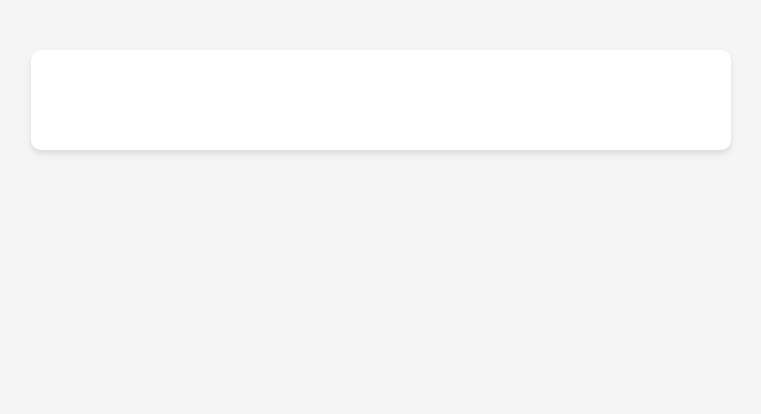
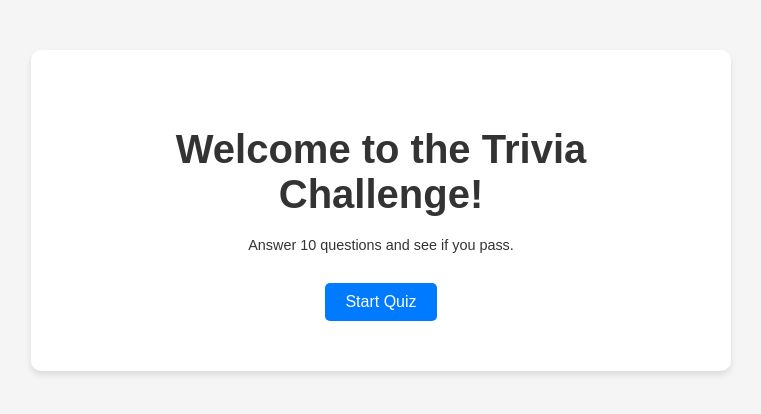
Before and after one commit to MudehDieudonne/quiz-app01, a React (Vite) app: page / in a window 1280 px wide. Shown: the top 414 px of the page, without its empty margins (259-1020 px from the left). Built offline with nearby package versions, Linux system fonts and the light colour scheme.

Commit message:
adding of home page and api service

```diff
--- a/src/index.css
+++ b/src/index.css
@@ -38,12 +38,12 @@ button:hover {
 }
 
 .home-page p {
-  font-size: 1.2rem;
+  font-size: 0.9rem;
   margin-bottom: 30px;
 }
 
 .home-page button {
-  font-size: 1.2rem;
+  font-size: 1rem;
 }
 
 /* Quiz Page */
@@ -78,12 +78,12 @@ button:hover {
 }
 
 /* Timer */
-.timer {
+/* .timer {
   font-size: 1.5rem;
   margin: 20px 0;
   font-weight: bold;
   color: #e63946;
-}
+} */
 
 /* Results Page */
 .results-page {
--- a/src/pages/Home.jsx
+++ b/src/pages/Home.jsx
@@ -5,11 +5,23 @@ import { fetchQuestions } from '../service/api'
 import { Loader } from '../components/Loader'
 
 const Home = () => {
+    const { setQuestions } = useContext(QuizContext)
+    const navigate = useNavigate()
+    const [loading, setLoading] = useState(false)
 
+    const startQuiz = async () => {
+        setLoading(true)
+        const questions = await fetchQuestions()
+        setQuestions(questions)
+        setLoading(false)
+        navigate('/quiz/1')
+    }
 
     return (
         <div className="home-page">
-
+            <h1>Welcome to the Trivia Challenge!</h1>
+            <p>Answer 10 questions and see if you pass.</p>
+            {loading ? <Loader /> : <button onClick={startQuiz}>Start Quiz</button>}
         </div>
     )
 }
--- a/src/service/api.js
+++ b/src/service/api.js
@@ -0,0 +1,10 @@
+export const fetchQuestions = async () => {
+  try {
+    const response = await fetch('https://opentdb.com/api.php?amount=10&difficulty=hard&type=boolean')
+    const data = await response.json()
+    return data.results
+  } catch (error) {
+    console.error('Error fetching questions:', error)
+    return []
+  }
+}
```
